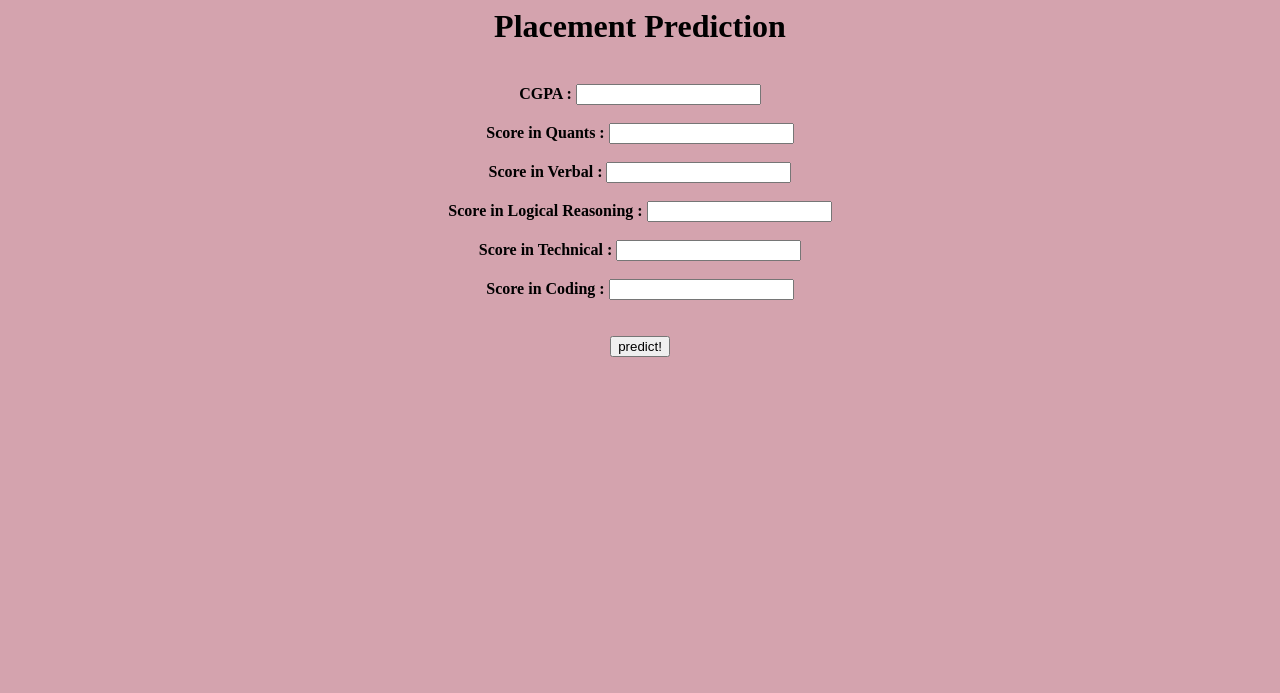
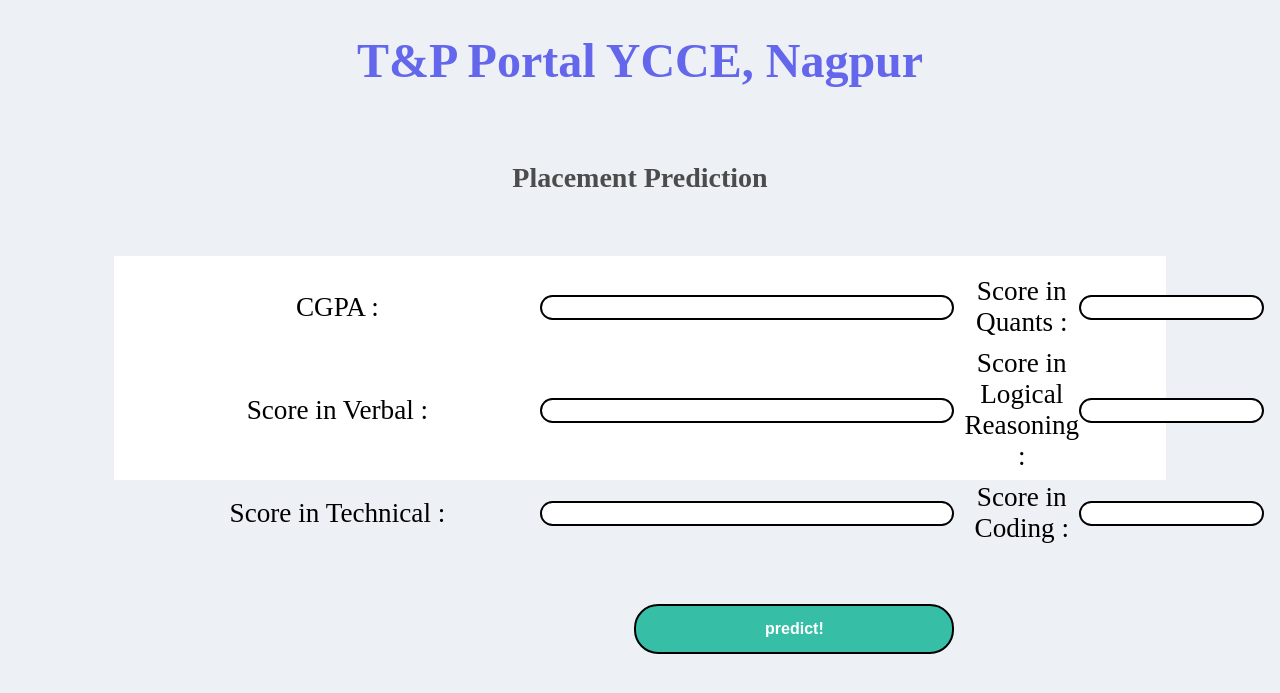
Before and after one commit to vivekdevkar123/tnp-flask, a Flask app: page / in a window 1280 px wide. Shown: the top 693 px of the page. Run offline with Flask 3, Linux system fonts and the light colour scheme; parts of the project's set-up code (start-up, migrations or seed data) failed here and were passed over.

Commit message:
first commit

```diff
--- a/templates/home.html
+++ b/templates/home.html
@@ -1,4 +1,4 @@
-<html>
+<!-- <html>
     <body bgcolor=#d4a3ae>
 
         <center>
@@ -20,4 +20,148 @@
     </center>
 
     </body>
+</html> -->
+
+<html>
+
+<head>
+
+    <style>
+        .text-heading {
+            margin-top: 0;
+            text-align: center;
+            color: #6466eb;
+            font-size: 48px;
+            font-weight: bolder;
+            padding-top: 25px;
+            padding-bottom: 5px;
+            border-radius: 55px;
+        }
+
+        .card-title {
+            margin-top: 0;
+            text-align: center;
+            color: #4a4d4c;
+            font-size: 28px;
+            font-weight: bold;
+            padding-top: 5px;
+            padding-bottom: 25px;
+            border-radius: 55px;
+        }
+
+        .card {
+            width: 80%;
+            margin: auto;
+            background-color: #fff;
+            height: 23vh;
+            padding: 20px;
+            text-align: center;
+        }
+
+        .form-material {
+            display: grid;
+            grid-template-columns: repeat(2, 1fr);
+            /* Two columns with equal width */
+            gap: 10px;
+            /* Gap between form groups */
+        }
+
+        .form-group {
+            display: flex;
+            align-items: center;
+        }
+
+        .form-group label {
+            flex: 1;
+            font-size: 1.7rem;
+            /* Labels take up all available space in the form group */
+        }
+
+        .form-group input {
+            flex: 1;
+            height: 25px;
+            border: 2px solid black;
+            border-radius: 22px;
+            /* Input fields take up all available space in the form group */
+        }
+
+        .submit-button {
+            background-color: #36bea6;
+            color: #fff;
+            padding: 10px;
+            margin-top: 50px;
+            text-align: center;
+            border: 2px solid black;
+            cursor: pointer;
+            font-size: 16px;
+            font-weight: bold;
+            border-radius: 24px;
+            height: 50px;
+            width: 25vw;
+        }
+
+        .submit-button:hover {
+            background-color: #3e9e8d;
+        }
+    </style>
+
+</head>
+
+<body bgcolor="#edf1f5">
+
+
+    <div class="row page-titles">
+        <div class="col-md-5 align-self-center">
+            <h4 class="text-heading">T&P Portal YCCE, Nagpur</h4>
+        </div>
+    </div>
+
+    <h4 class="card-title">Placement Prediction</h4>
+
+
+    <div class="card">
+        <div class="card-body">
+
+            <form class="form-material m-t-40" method="POST", action="{{url_for('home')}}">
+                <div class="form-group">
+                    <label>CGPA : </label>
+                    <input type="text" name="a" required>
+                </div>
+
+                <div class="form-group">
+                    <label>Score in Quants : </label>
+                    <input type="text" name="b" required>
+                </div>
+
+                <div class="form-group">
+                    <label>Score in Verbal : </label>
+                    <input type="text" name="c" required>
+                </div>
+
+                <div class="form-group">
+                    <label>Score in Logical Reasoning : </label>
+                    <input type="text" name="d" required>
+                </div>
+
+                <div class="form-group">
+                    <label>Score in Technical : </label>
+                    <input type="text" name="e" required>
+                </div>
+
+                <div class="form-group">
+                    <label>Score in Coding : </label>
+                    <input type="text" name="f" required>
+                </div>
+
+                <div style=" margin: auto; ">
+                    <input type="submit" , value='predict!' class="submit-button" style="margin-left: 500px;">
+                </div>
+            </form>
+
+        </div>
+    </div>
+
+
+</body>
+
 </html>
```
Also changed, not shown: predict.py (deleted, +0 -38 lines).
